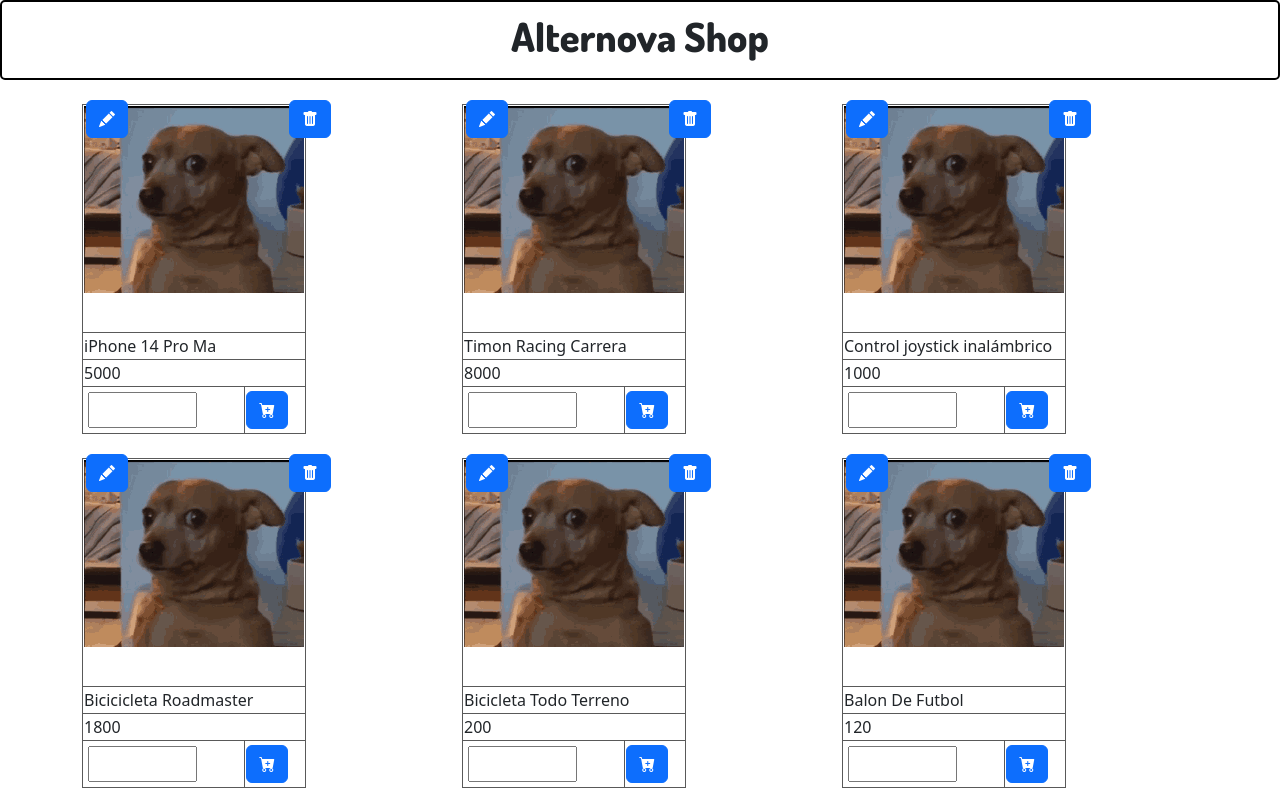
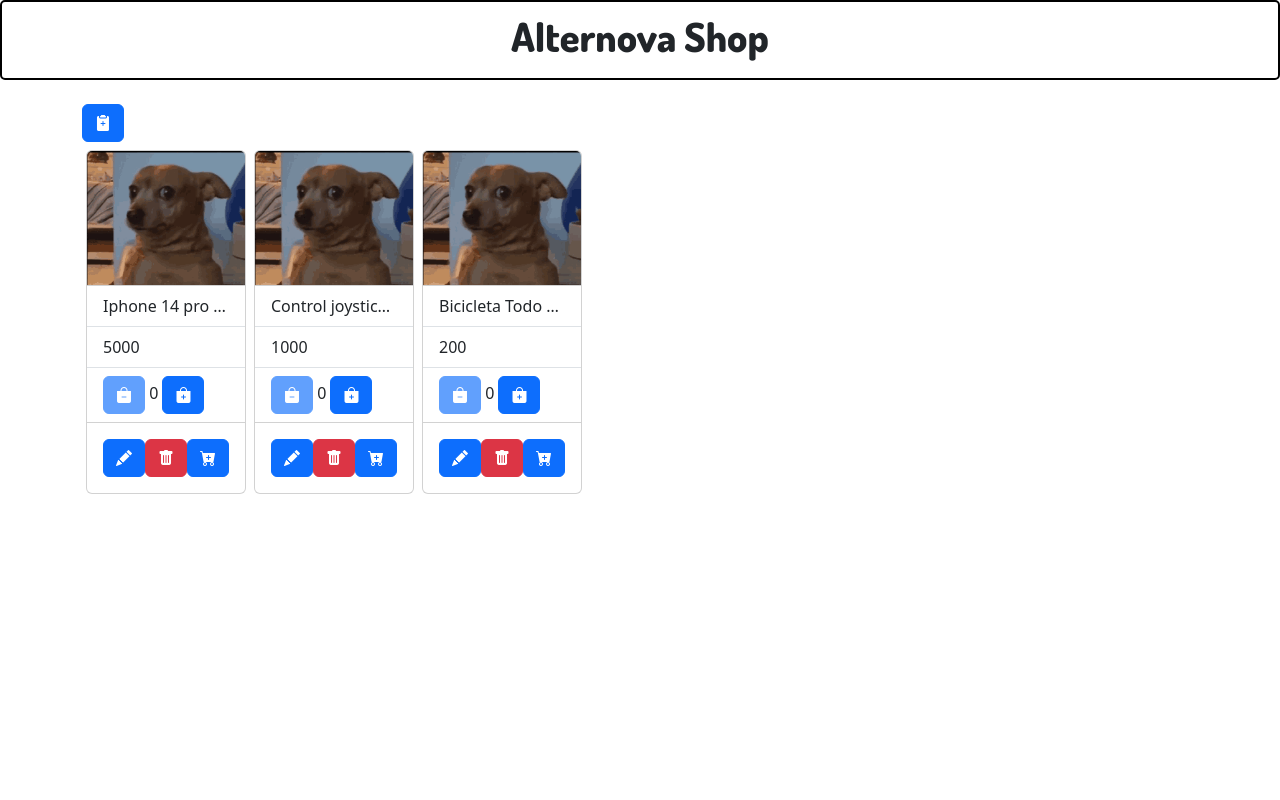
Before and after one commit to Natalonsop/alternovaShop, a Vue app: page /#/ in a window 1280 px wide. Shown: the top 800 px of the page. Built offline with nearby package versions, Linux system fonts and the light colour scheme; data requests are answered from the project's data file.

Commit message:
Shop json server add del edit products

```diff
--- a/package.json
+++ b/package.json
@@ -10,11 +10,13 @@
   },
   "dependencies": {
     "@popperjs/core": "^2.11.8",
+    "axios": "^1.4.0",
     "bootstrap": "^5.3.0",
     "bootstrap-icons": "^1.10.5",
     "jquery": "^3.7.0",
     "vue": "^3.3.4",
-    "vue-router": "^4.2.4"
+    "vue-router": "^4.2.4",
+    "vue-uuid": "^3.0.0"
   },
   "devDependencies": {
     "@vitejs/plugin-vue": "^4.2.3",
--- /dev/null
+++ b/src/assets/data/db.json
@@ -0,0 +1,26 @@
+{
+  "items": [
+    {
+      "id": "fbf0ecb0-1ead-11ee-b1c1-817f446ef7ea",
+      "name": "Iphone 14 pro max",
+      "unit_price": "5000",
+      "stock": "12",
+      "type": "technology"
+    },
+    {
+      "id": "0f8c7f40-1eaf-11ee-a6d4-a169a58e4fb1",
+      "name": "Control joystick inalámbrico",
+      "unit_price": "1000",
+      "stock": "1",
+      "type": "technology"
+    },
+    {
+      "id": "74060e70-1eb2-11ee-9f36-43c0ac2586f5",
+      "name": "Bicicleta Todo Terreno",
+      "unit_price": "200",
+      "stock": "0",
+      "type": "sport"
+    }
+  ],
+  "cart": []
+}
--- a/src/components/Item.vue
+++ b/src/components/Item.vue
@@ -1,57 +1,78 @@
 
 <template>
-
-    <div>
-
-        <table>
-            <tbody>
-                <tr>
-                    <td class = "s-img" colspan="2"><img src="../assets/Images/doggo.gif">
-                        <a class="btncontacto" href="Contacto.html"
-                            style="position:relative ; left: 205px ; bottom: 86% ;">
-                        <button class="btn btn-primary" type="on-submit" @click="handleClick" >
+        <div class="card mx-1 mb-1" style="width: 10rem;">
+            <img src="../assets/Images/doggo.gif" class="card-img-top" alt="...">
+            <ul class="list-group list-group-flush">
+                <li class="list-group-item text-truncate" alt="item.name">{{ item.name }}</li>
+                <li class="list-group-item">{{ item.unit_price }}</li>
+                <li class="list-group-item">
+                    <button class="btn btn-primary" @click="decreaseQuantity" :disabled="quantity === 0" >
+                        <i class="bi bi-bag-dash-fill" ></i>
+                    </button>
+                    {{ quantity }}
+                    <button class="btn btn-primary" @click="increaseQuantity" :disabled="quantity === item.stock" >
+                        <i class="bi bi-bag-plus-fill"></i>
+                    </button>
+                </li>
+            </ul>
+            <div class="card-body">
+                <button class="btn btn-primary" @click="editItem"  >
+                    <i class="bi bi-pencil-fill"></i>
+                </button>
+                <button class="btn btn-danger" @click="deleteItem" >
                     <i class="bi bi-trash-fill"></i>
                 </button>
-                        </a>
-                        <a class="btncontacto" href="Contacto.html"
-                            style="position:relative ; right: 40px ; bottom: 86% ;">
-                        <button class="btn btn-primary" type="on-submit" @click="handleClick" >
-                            <i class="bi bi-pencil-fill"></i>
-                        </button>
-                        </a>
-                    </td>
-
-                </tr>
-                <tr>
-                    <td colspan="2">{{ name }}</td>
-                </tr>
-                <tr>
-                    <td colspan="2">{{ precio }}</td>
-                </tr>
-                <tr>
-                   <td><input type="number" id="tentacles" name="tentacles"
-       min="1" max="100"></td>
-                    <td>
-                    <div class="input-group">
-                        <button class="btn btn-primary" type="on-submit" @click="handleClick" >
+                <button class="btn btn-primary" >
                     <i class="bi bi-cart-plus-fill"></i>
                 </button>
             </div>
-                    </td>
-                </tr>
-            </tbody>
-        </table>
-        <br>
         </div>
 </template>
 
 <script >
+import { del } from '../httpHelper.js';
  export default {
+    name:'Item',
     props: {
+        item: {
+            id: String,
             name: String,
-        precio: Number,
+            unit_price: Number,
             stock: Number
         }
+    },
+    data(){
+        return{
+            quantity:0
+        }
+    },
+    methods:{
+        increaseQuantity(){
+            this.quantity++
+        },
+        decreaseQuantity(){
+            if (this.quantity <= 0) {
+                this.quantity=0
+            }
+            else {
+                this.quantity--;
+            }
+        },
+        deleteItem(){
+            del(`http://localhost:3000/items/${this.item.id}`, { })
+            .then(response => {
+               // this.$forceUpdate();
+               console.log(response)
+            })
+        },
+        editItem(){
+            this.$router.push({ path: '/edit', query: this.item })
+        }
+    }
+
+
+
+
     // NO BORRAR!!!! variables que se quieran leeer nombre precio stock
   }
 </script>
--- /dev/null
+++ b/src/httpHelper.js
@@ -0,0 +1,52 @@
+const customFetch = async (url, options = {}) => {
+    const defaultMethod = "GET"
+    const defaultHeaders = {
+        "Content-Type": "application/json",
+        Accept: "application/json",
+    }
+    const controller = new AbortController()
+    options.signal = controller.signal
+
+    options.method = options.method || defaultMethod
+    options.headers = options.headers
+        ? { ...defaultHeaders, ...options.headers }
+        : defaultHeaders
+
+    options.body = JSON.stringify(options.body) || false
+    if (!options.body) delete options.body
+
+    setTimeout(() => {
+        controller.abort()
+    }, 3000)
+
+    try {
+        const response = await fetch(url, options)
+        return await response.json()
+    } catch (err) {
+        return err
+    }
+}
+
+const get = (url, options = {}) => customFetch(url, options)
+
+const post = (url, options) => {
+    options.method = "POST"
+    return customFetch(url, options)
+}
+
+const put = (url, options) => {
+    options.method = "PUT"
+    return customFetch(url, options)
+}
+
+const del = (url, options) => {
+    options.method = "DELETE"
+    return customFetch(url, options)
+}
+
+export {
+    get,
+    post,
+    put,
+    del,
+}
--- a/src/pages/addItem.vue
+++ b/src/pages/addItem.vue
@@ -1,78 +1,74 @@
 <template>
     <div>
          <!--aqui van los estilos anadir productos form -->
-        <form @submit.prevent="submitForm" v-if="!formSubmitted">
-        <span>Nombre</span><br>
-        <input
-            v-model="nombre"
+        <form @submit.prevent="submitForm" >
+            <div class="form-group">
+                <label>Nombre</label>
+                <input class="form-control"
+                v-model="item.name"
                 type="text"
-            placeholder="Nombre producto"
-        /><br>
-        <span>Precio</span><br>
-        <input
-            v-model="precio"
+                placeholder="Nombre producto"/>
+            </div>
+            <div class="form-group">
+                <label>Precio</label>
+                <input class="form-control"
+                v-model="item.unit_price"
                 type="text"
-            placeholder="Precio por unidad"
-        /><br>
-        <span>Stock</span><br> <input
-            v-model="stock"
-            type="number"
-            placeholder="Nombre producto"
-        /><br>
-        <span>Tipo: </span>
-        <select v-model="tipo">
+                placeholder="Precio por unidad"/>
+            </div>
+            <div class="form-group">
+                <label>Stock</label>
+                <input class="form-control"
+                v-model="item.stock"
+                type="text"
+                placeholder="Stock"/>
+            </div>
+            <div class="form-group">
+                <label>Tipo de producto</label>
+                <select class="form-control" v-model="item.type">
                     <option disabled value="">Seleccione un elemento</option>
-            <option>Tecnologia</option>
-            <option>Deportes</option>
-            <option>Construccion</option>
+                    <option value="technology">Tecnologia</option>
+                    <option value="sport">Deportes</option>
+                    <option value="building">Construccion</option>
                 </select>
+            </div>
+            <button class="btn btn-success mt-2" type="submit">
+               Guardar
+            </button>
 
-        <br>
-        <input
-            class="submit"
-            type="submit"
-            value="Guardar"
-        >
         </form>
-        <div v-if="formSubmitted">
-        <h3>Item añadido </h3>
-        <p>Nombre Producto: {{ nombre }}</p>
-        <p>Precio: {{ precio }}</p>
-        <p>Stock: {{ stock }}</p>
-        <p>Tipo: {{ tipo }}</p>
-        <small>Click on run to launch the app again.</small>
-        </div>
     </div>
 </template>
 
 <script >
+import { post } from '../httpHelper.js';
+import { uuid } from 'vue-uuid';
 export default {
     name: 'AddItem' ,
+
     data() {
       return {
-        nombre: "",
-        precio: "",
+        item: {
+            id: uuid.v1(),
+            name: "",
+            unit_price: "",
             stock: "",
-        tipo: "",
-        formSubmitted: false
+            type: "",
+        }
       };
     },
     methods: {
         submitForm: function () {
-        this.formSubmitted = true
+            post('http://localhost:3000/items', { body: this.item })
+            .then(response => {
+                this.$router.push('/')
+            })
         }
     },
   };
 </script>
 
 <style>
-form {
-    padding: 10px;
-    border: 2px solid black;
-    border-radius: 5px;
-    height: 25% ;
-    width: 25%;
-  }
 
   input {
     padding: 4px 8px;
--- a/src/pages/editItem.vue
+++ b/src/pages/editItem.vue
@@ -1,64 +1,67 @@
 <template>
     <div>
-        <form @submit.prevent="submitForm" v-if="!formSubmitted">
-        <span>Nombre</span><br>
-        <input
-            v-model="nombre"
+        <form @submit.prevent="submitForm" >
+            <div class="form-group">
+                <label>Nombre</label>
+                <input class="form-control"
+                v-model="item.name"
                 type="text"
-            placeholder="Nombre producto"
-        /><br>
-        <span>Precio</span><br>
-        <input
-            v-model="precio"
+                placeholder="Nombre producto"/>
+            </div>
+            <div class="form-group">
+                <label>Precio</label>
+                <input class="form-control"
+                v-model="item.unit_price"
                 type="text"
-            placeholder="Precio por unidad"
-        /><br>
-        <span>Stock</span><br> <input
-            v-model="stock"
-            type="number"
-            placeholder="Nombre producto"
-        /><br>
-        <span>Tipo: </span>
-        <select v-model="tipo">
+                placeholder="Precio por unidad"/>
+            </div>
+            <div class="form-group">
+                <label>Stock</label>
+                <input class="form-control"
+                v-model="item.stock"
+                type="text"
+                placeholder="Stock"/>
+            </div>
+            <div class="form-group">
+                <label>Tipo de producto</label>
+                <select class="form-control" v-model="item.type">
                     <option disabled value="">Seleccione un elemento</option>
-            <option>Tecnologia</option>
-            <option>Deportes</option>
-            <option>Construccion</option>
+                    <option value="technology">Tecnologia</option>
+                    <option value="sport">Deportes</option>
+                    <option value="building">Construccion</option>
                 </select>
-
-        <br>
-        <input
-            class="submit"
-            type="submit"
-            value="Editar"
-        >
+            </div>
+            <button class="btn btn-success mt-2" type="submit">
+               Editar
+            </button>
         </form>
-        <div v-if="formSubmitted">
-            <h3>Item editado </h3>
-            <p>Nombre Producto: {{ nombre }}</p>
-            <p>Precio: {{ precio }}</p>
-            <p>Stock: {{ stock }}</p>
-            <p>Tipo: {{ tipo }}</p>
-            <small>Click on run to launch the app again.</small>
-        </div>
     </div>
 </template>
 
 <script >
+import { put } from '../httpHelper.js';
 export default {
     name: 'EditItem' ,
+
     data() {
       return {
-        nombre: "",
-        precio: "",
+        item: {
+            name: "",
+            unit_price: "",
             stock: "",
-        tipo: "",
-        formSubmitted: false
+            type: "",
+        }
       };
+    },
+    mounted(){
+        this.item = this.$route.query;
     },
     methods: {
         submitForm: function () {
-        this.formSubmitted = true
+            put(`http://localhost:3000/items/${this.item.id}`, { body: this.item })
+            .then(response => {
+                this.$router.push('/')
+            })
         }
     },
   };
--- a/src/pages/shoppingCart.vue
+++ b/src/pages/shoppingCart.vue
@@ -1,29 +1,48 @@
 <template>
-   <div>
-
-    <div class = "container ">
+    <div class="container">
         <div class="row">
-            <div class="col-4" v-for="value in Data.products">
-                <item :name=value.name :precio=value.unit_price :stock=value.stock />
+            <div class="col-6">
+                <router-link to="/add" class="btn btn-primary mb-2 float-right" >
+                    <i class="bi bi-clipboard2-plus-fill"></i>
+                </router-link>
+                <div class=" card-group">
+                    <div class=" " v-for="item in items" :key="item.id">
+                        <Item :item="item"/>
+                    </div>
+                </div>
+            </div>
+            <div class="col-6">
+                <div class="row">
+                </div>
             </div>
         </div>
     </div>
-   </div>
-
 </template>
 
 <script >
+import { get } from '../httpHelper.js';
 import Item from '../components/Item.vue';
-import Data from '../assets/data/datos.json'
 
 
 export default {
-    data(){return {Data}} ,
     name: 'ShoppingCart',
     components: {
-        Item
+    Item
+},
+    data() {
+        return {
+            items: [],
+            cart: []
+        }
+    },
+    mounted() {
+        get('http://localhost:3000/items')
+        .then(response => {
+            this.items = response;
+        })
     }
-};
+
+}
 
 </script >
 
```
Also changed, not shown: 1 other file (tests, documents, lock files or other folders). Lines whose indentation alone changed are shown as unchanged.
